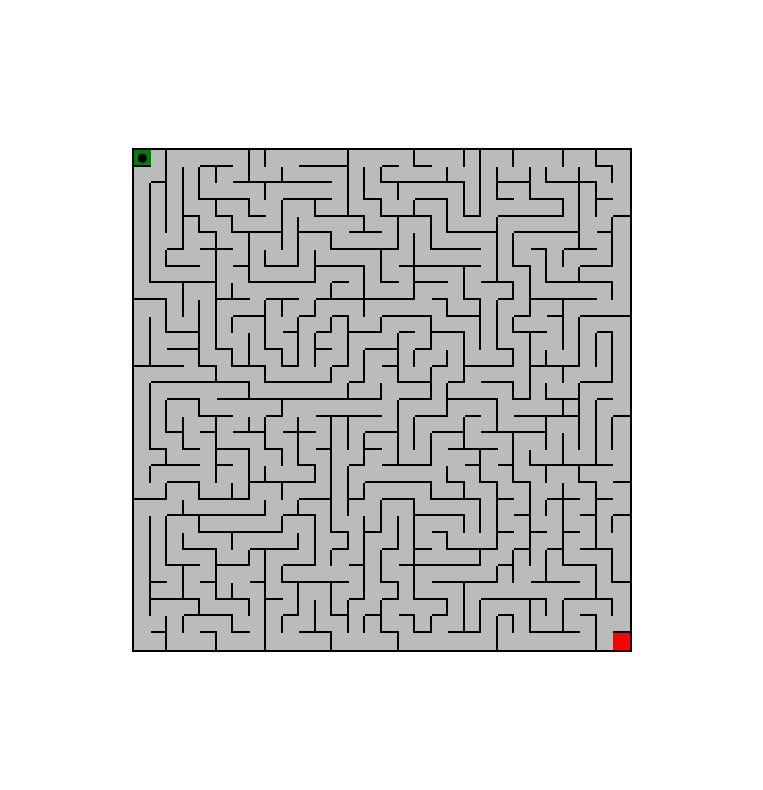
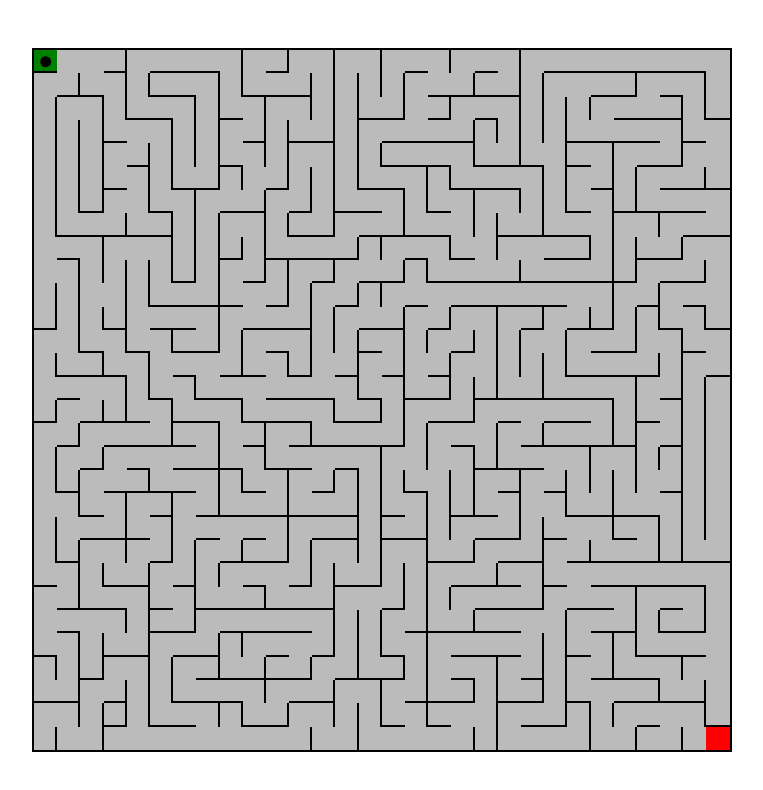
Before and after one commit to BrandonP321/maze-game, a React (Create React App) app: page / in a window 1280 px wide. Shown: the top 790 px of the page, without its empty margins (258-1021 px from the left). Built offline with nearby package versions, Linux system fonts and the light colour scheme.

Commit message:
updated algorithm for creating routes

```diff
--- a/src/components/Maze/index.css
+++ b/src/components/Maze/index.css
@@ -1,5 +1,6 @@
 .maze-aspect-ratio-wrapper {
-  width: 500px;
+  width: 100%;
+  max-width: 700px;
   position: absolute;
   top: 50%;
   left: 50%;
--- a/src/components/Maze/index.scss
+++ b/src/components/Maze/index.scss
@@ -1,6 +1,7 @@
 
 .maze-aspect-ratio-wrapper {
-    width: 500px;
+    width: 100%;
+    max-width: 700px;
     position: absolute;
     top: 50%;
     left: 50%;
--- a/src/components/Maze/index.tsx
+++ b/src/components/Maze/index.tsx
@@ -344,7 +344,7 @@ export default function Maze({ }: Props): ReactElement {
             // if there are no possible moves
             if (nextMoves.length === 0) {
                 // move backwards in array of visited cells
-                currentIndex = visitedCells.pop();
+                currentIndex = visitedCells.shift();
                 loopLimit++
                 continue
             }
```
Also changed, not shown: 1 other file (tests, documents, lock files or other folders).
